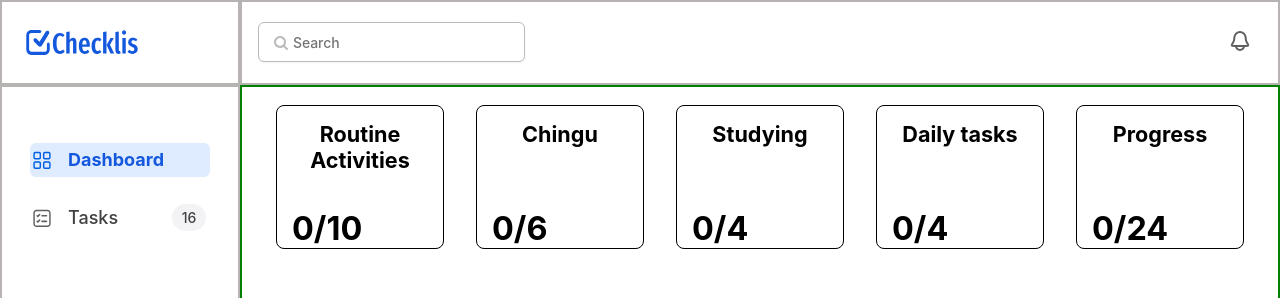
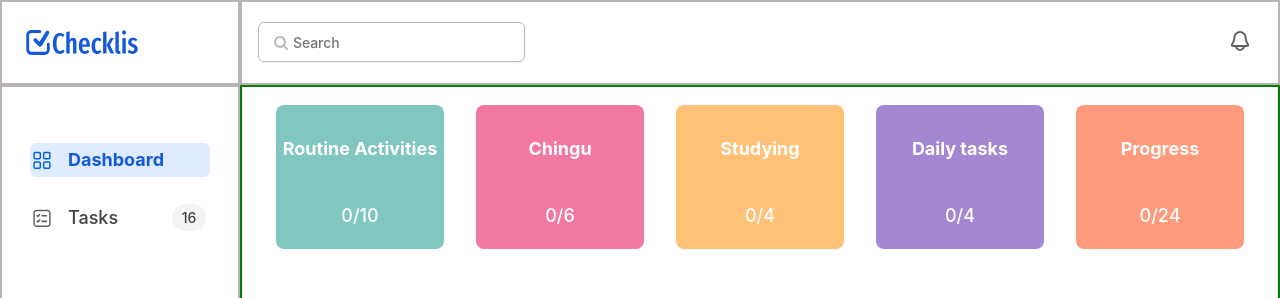
Before and after one commit to chingu-voyages/v47-tier2-team-14, a React (Vite) app: page / in a window 1280 px wide. Shown: the top 298 px of the page. Built offline with nearby package versions, Linux system fonts and the light colour scheme; no server answers.

Commit message:
some styling completed

```diff
--- a/src/components/Calendar/Calendar.jsx
+++ b/src/components/Calendar/Calendar.jsx
@@ -1,41 +1,12 @@
-import { useState, useCallback, useRef, useEffect, useContext } from "react";
-import { AppProvider, AppContext } from "../../context/AppContext";
+import { useCallback, useRef, useEffect, useContext } from "react";
+import { AppContext } from "../../context/AppContext";
 import Modal from "../Modal/Modal";
+import EditTask from "../EditTask/EditTask.jsx";
 import { Calendar, momentLocalizer } from "react-big-calendar";
 import moment from "moment";
 import "react-big-calendar/lib/css/react-big-calendar.css";
-//import 'react-big-calendar/lib/sass/styles';
-import Tasks from "../../../assets/tasks-example.json";
 
 const localizer = momentLocalizer(moment);
-const tasks = Tasks;
-
-// convert day strings to corresponding date objects
-	const getDayDate = (day) => {
-		if (typeof day === "string") {
-			return moment().day(day).toDate();
-		} else if (typeof day === "number") {
-			return moment().day(day).toDate();
-		}
-		return null;
-	};
-
-	// map tasks data to events that can be used by react-big-calendar
-	// const tasksToEvents = tasks.flatMap((category) =>
-	// 	category.activityTypes.flatMap((activityType) =>
-	// 		activityType.Tasks.flatMap((task) =>
-	// 			task.days.map((day) => ({
-	// 				title: task.taskName,
-	// 				start: getDayDate(day),
-	// 				end: moment(getDayDate(day)),
-	// 				desc: task.taskDescription,
-	// 				categoryName: category.categoryName,
-	// 				activityName: activityType.activityName,
-	// 				checked: false,
-	// 			}))
-	// 		)
-	// 	)
-	// );
 
 const CheckBox = ({ event, onSelect }) => {
 	return (
@@ -51,8 +22,15 @@ const tasks = Tasks;
 };
 
 const TaskCalendar = () => {
-
-	const { events, setEvents, openModal, closeModal, showModal, setShowModal, handleSave } = useContext(AppContext);
+	const {
+		events,
+		setEvents,
+		openModal,
+		closeModal,
+		showModal,
+		setShowModal,
+		handleSave,
+	} = useContext(AppContext);
 	const clickRef = useRef(null);
 
 	useEffect(() => {
@@ -60,9 +38,6 @@ const TaskCalendar = () => {
 			window.clearTimeout(clickRef?.current);
 		};
 	}, []);
-
-	// const [events, setEvents] = useState(tasksToEvents);
-	//const [showModal, setShowModal] = useState(false)
 
 	console.log(events);
 
@@ -96,15 +71,15 @@ const TaskCalendar = () => {
 		};
 	};
 
-// 	function buildMessage(calEvent, eventName) {
-// 		return `[${eventName}] an 'event' selection was made with:
-//   ${JSON.stringify(calEvent, null, 2)}`;
-// 	}
+		function buildMessage(calEvent, eventName) {
+			return `[${eventName}] an 'event' selection was made with:
+				${JSON.stringify(calEvent, null, 2)}`;
+		}
 
 	const handleSelectEvent = useCallback((calEvent) => {
 		window.clearTimeout(clickRef?.current);
 		clickRef.current = window.setTimeout(() => {
-			// window.alert(buildMessage(calEvent, "onSelectEvent"));
+			window.alert(buildMessage(calEvent, "onSelectEvent"));
 			openModal();
 		}, 250);
 	}, []);
@@ -120,7 +95,6 @@ const TaskCalendar = () => {
 				);
 				setEvents(updatedEvents);
 				handleSave(events);
-				// console.log(events)
 			}, 250);
 		},
 		[events, setEvents, handleSave]
--- a/src/components/Card/Card.jsx
+++ b/src/components/Card/Card.jsx
@@ -1,8 +1,16 @@
 import styles from "./Card.module.css";
 
-const Card = ({ title, completedTasks, totalTasks }) => {
+const Card = ({ title, completedTasks, totalTasks, color }) => {
+
+	const opacityHex = Math.round(0.6 * 255).toString(16).padStart(2, "0");
+	const opacityColor = color + opacityHex;
+const cardStyle = {
+	backgroundColor: opacityColor,
+	color: "white",
+};
+
 	return (
-		<div className={styles["card"]}>
+		<div className={styles["card"]} style={cardStyle}>
 			<h4>{title}</h4>
 			<h2 className="text-left">
 				{completedTasks}/{totalTasks}
--- a/src/components/Card/Card.module.css
+++ b/src/components/Card/Card.module.css
@@ -1,27 +1,34 @@
 .card {
-	font-size: 1.2em;
 	display: flex;
 	flex-direction: column;
 	justify-content: space-between;
-	border: 1px solid black;
 	margin: auto;
 	width: 168px;
 	height: 144px;
 	padding: 24px, 32px, 24px, 32px;
 	border-radius: 8px;
 	gap: 16px;
-	opacity: 0.6px;
+	/* opacity: 0.6px; */
 }
 
 .card h2 {
-	text-align: start;
-	margin: 0 auto 0 0;
-	padding-left: 15px;
+	margin: 0 auto 22px auto;
 	align-self: flex-end;
+	font-family: Inter;
+	font-size: 18px;
+	font-weight: 500;
+	line-height: 22px;
+	letter-spacing: 0em;
+	text-align: center;
 }
 
 .card h4 {
 	align-self: flex-start;
 	text-align: center;
-	margin: 15px auto 0;
+	margin: 33px auto 0;
+	font-family: Inter;
+	font-size: 18px;
+	font-weight: 700;
+	line-height: 22px;
+	letter-spacing: 0em;
 }
--- a/src/context/AppContext.jsx
+++ b/src/context/AppContext.jsx
@@ -45,18 +45,19 @@ const AppProvider = ({ children }) => {
 	});
 
 	const initialTasksTotal = tasksToEvents.length;
-	const [progressTasksTotal, setProgressTasksTotal] = useState(initialTasksTotal);
+	const [progressTasksTotal, setProgressTasksTotal] =
+		useState(initialTasksTotal);
 	const [progressTasksCompleted, setProgressTasksCompleted] = useState(0);
 	const [chinguTasksTotal, setChinguTasksTotal] = useState(0);
 	const [chinguTasksCompleted, setChinguTasksCompleted] = useState(0);
-	const [routineActivitiesTasksTotal, setRoutineActivitiesTasksTotal] = useState(0);
-	const [routineActivitiesTasksCompleted, setRoutineActivitiesTasksCompleted] = useState(0);
+	const [routineActivitiesTasksTotal, setRoutineActivitiesTasksTotal] =
+		useState(0);
+	const [routineActivitiesTasksCompleted, setRoutineActivitiesTasksCompleted] =
+		useState(0);
 	const [studyingTasksTotal, setStudyingTasksTotal] = useState(0);
 	const [studyingTasksCompleted, setStudyingTasksCompleted] = useState(0);
 	const [dailyTasksTotal, setDailyTasksTotal] = useState(0);
 	const [dailyTasksCompleted, setDailyTasksCompleted] = useState(0);
-
-
 
 	useEffect(() => {
 		const chinguTasks = events.filter(
@@ -106,7 +107,8 @@ const AppProvider = ({ children }) => {
 		);
 		setDailyTasksTotal(dailyTasks.length);
 		setDailyTasksCompleted(dailyTasks.filter((event) => event.checked).length);
-	}, [events,
+	}, [
+		events,
 		chinguTasksCompleted,
 		chinguTasksTotal,
 		dailyTasksCompleted,
@@ -114,7 +116,8 @@ const AppProvider = ({ children }) => {
 		routineActivitiesTasksCompleted,
 		routineActivitiesTasksTotal,
 		studyingTasksCompleted,
-		studyingTasksTotal]);
+		studyingTasksTotal,
+	]);
 
 	const handleSave = (newEvent) => {
 		const eventIndex = events.findIndex(
@@ -172,7 +175,7 @@ const AppProvider = ({ children }) => {
 				routineColor,
 				dailyColor,
 				chinguColor,
-				progressColor
+				progressColor,
 			}}
 		>
 			{children}
```
Lines whose indentation alone changed are shown as unchanged.
